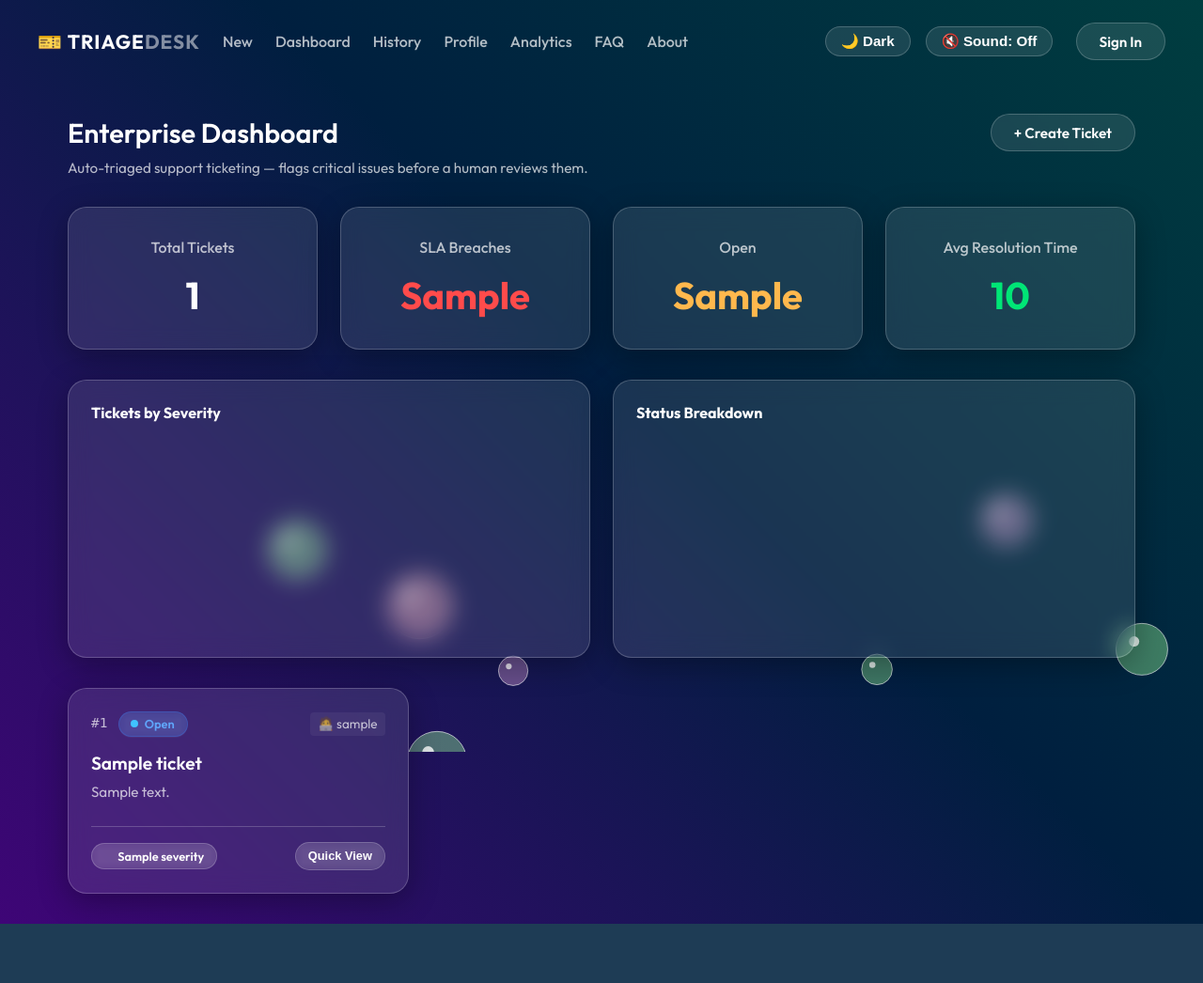
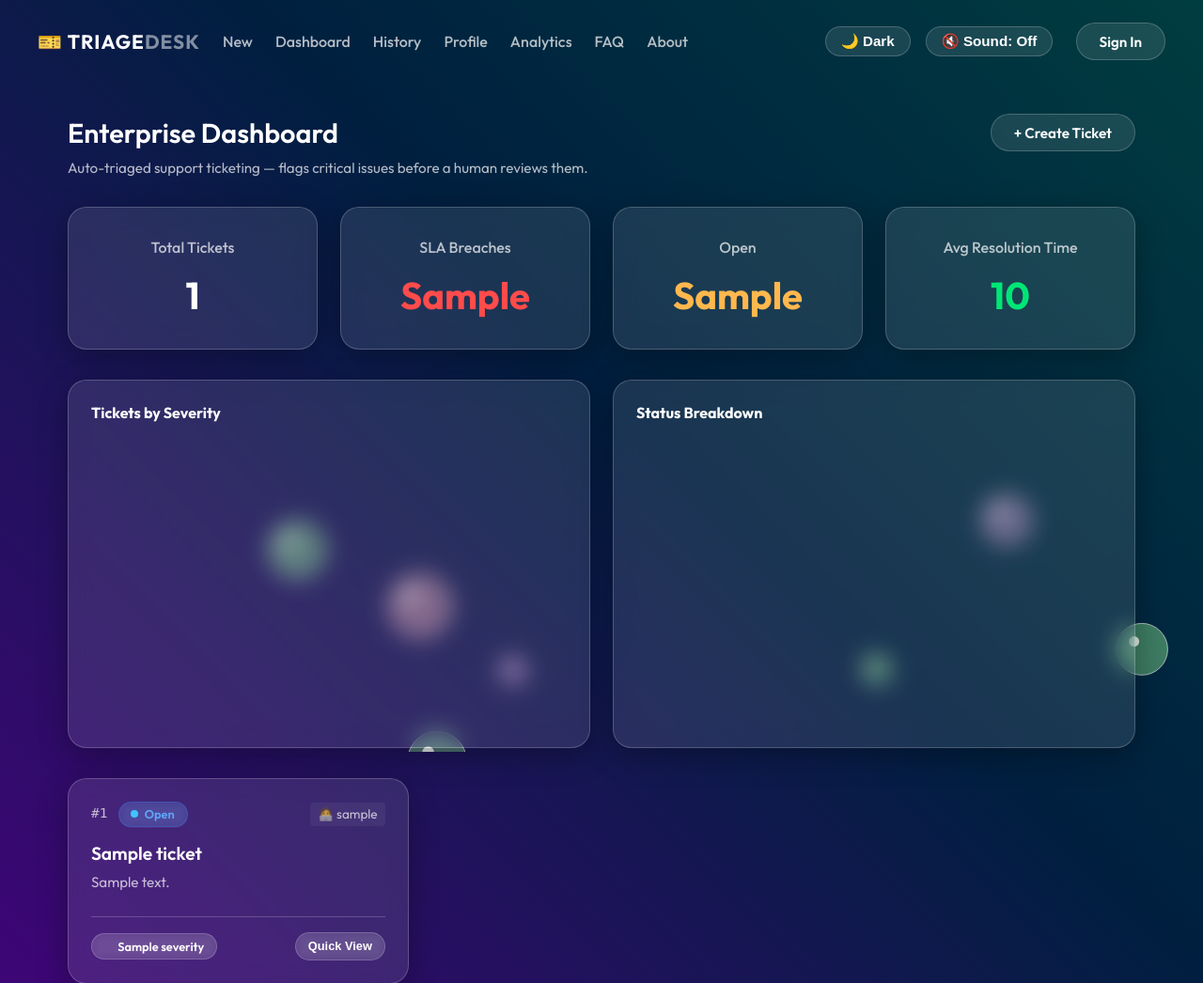
Before and after one commit to MsArpiii/ticketSystem, a Flask app: template app/templates/dashboard.html in a window 1280 px wide. Shown: the top 1046 px of the page at 94% size. Before the commit the page ends 983 px from the top, so only its background shows below. Run offline with Flask 3, Linux system fonts and the light colour scheme; the template is opened without the code that fills it: most values are stand-ins (such as "Sample title", 1, 10 or a date in 2020); a map, chart or similar area stays blank.

Commit message:
Fix chart sizing on dashboard

```diff
--- a/app/static/style.css
+++ b/app/static/style.css
@@ -398,6 +398,13 @@ label.glass-label {
     border-bottom: none;
 }
 
+/* CHART CONTAINER */
+.chart-container {
+    position: relative;
+    height: 300px;
+    width: 100%;
+}
+
 /* RESPONSIVE LAYOUT */
 @media (max-width: 1024px) {
     .navbar > div {
--- a/app/templates/dashboard.html
+++ b/app/templates/dashboard.html
@@ -39,11 +39,15 @@
 <div class="charts-section" style="display: grid; grid-template-columns: 1fr 1fr; gap: 1.5rem; margin-bottom: 2rem;">
     <div class="glass-card">
         <h4 style="margin-top: 0;">Tickets by Severity</h4>
-        <canvas id="severityChart" data-chart="{{ severity_data }}" height="200"></canvas>
+        <div class="chart-container">
+            <canvas id="severityChart" data-chart="{{ severity_data }}"></canvas>
+        </div>
     </div>
     <div class="glass-card">
         <h4 style="margin-top: 0;">Status Breakdown</h4>
-        <canvas id="statusChart" data-chart="{{ status_data }}" height="200"></canvas>
+        <div class="chart-container">
+            <canvas id="statusChart" data-chart="{{ status_data }}"></canvas>
+        </div>
     </div>
 </div>
 
```
